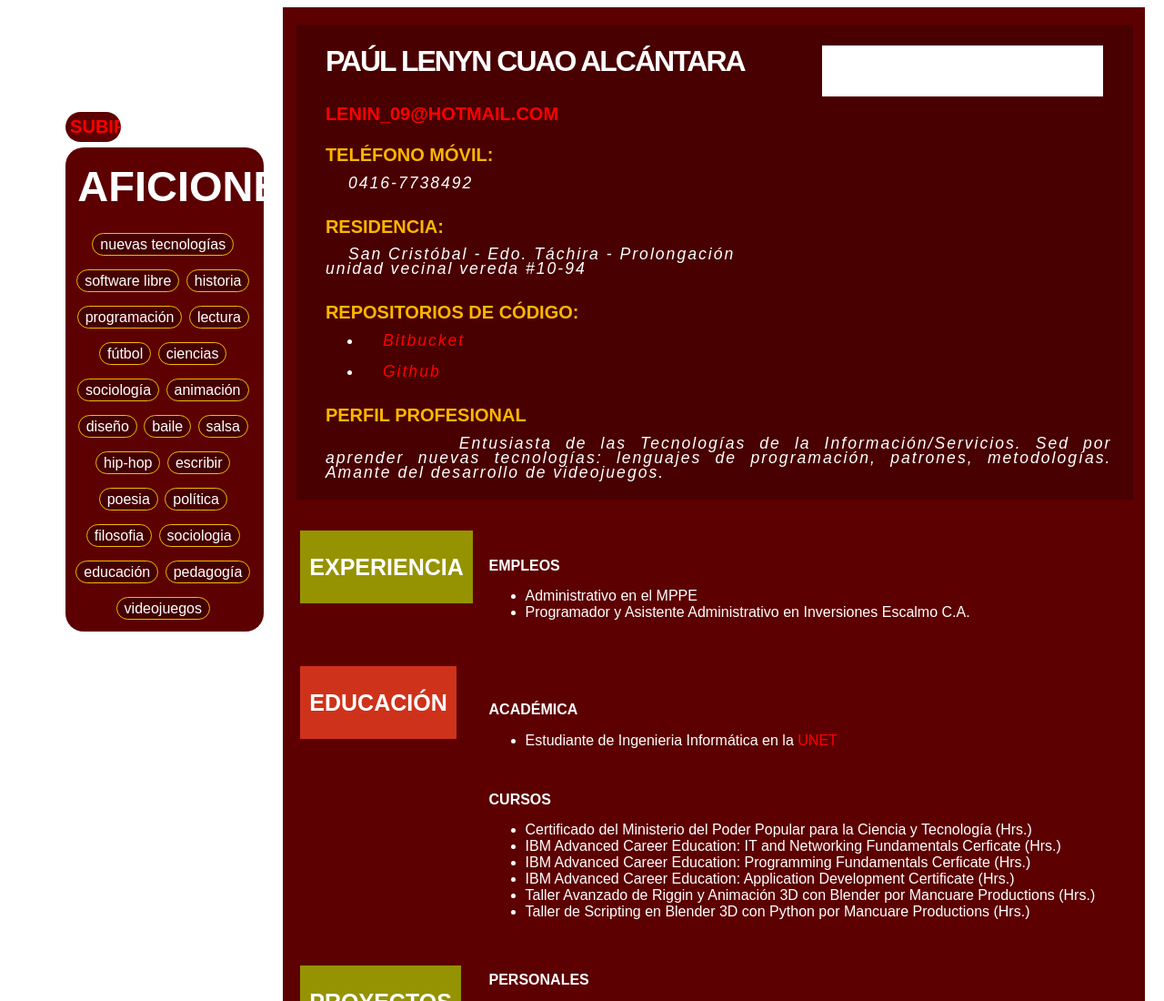
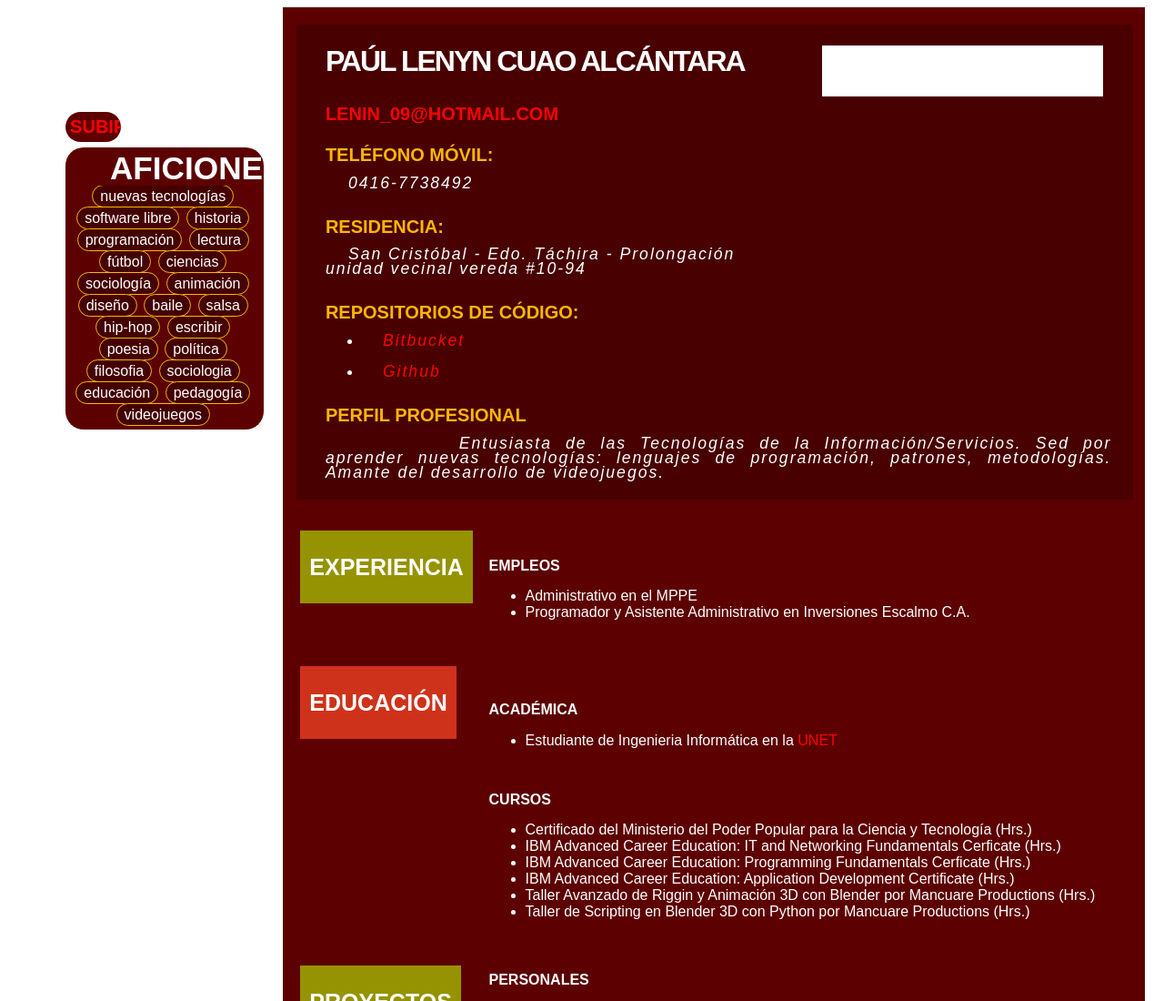
Before and after one commit to NightZpy/CV-HTML-Profile, a plain HTML site: page cv-print.html in a window 1280 px wide. Shown: the top 1100 px of the page at 91% size. Drawn offline with Linux system fonts and the light colour scheme; a web font is replaced by a local one.

Commit message:
Agregando porcentajes de dimension en fuentes.

```diff
--- a/resources/css/styles-print.css
+++ b/resources/css/styles-print.css
@@ -57,11 +57,11 @@
     color: #FFFFFF;
     float: left;
     font-family: 'MyriadProBlackCondensed', Arial, Verdana;
-    font-size: 47px;
+    font-size: 220%;
     font-weight: bold;
-    line-height: 80px;
-    margin: 5% 0 0 5%;
-    padding: 0 10px;
+    line-height: 80%;
+    margin: 15% 0 0 45%;
+    padding: 0 30%;
     text-transform: uppercase;
 }
 
@@ -73,7 +73,7 @@
 	margin: 2% 0% 2% 5%;
 }
 .tags label{
-	line-height: 40px;
+	line-height: 150%;
 	margin: 0 3px 0 0;
 	padding:3px 8px;
 	font-size: 11px;
```
